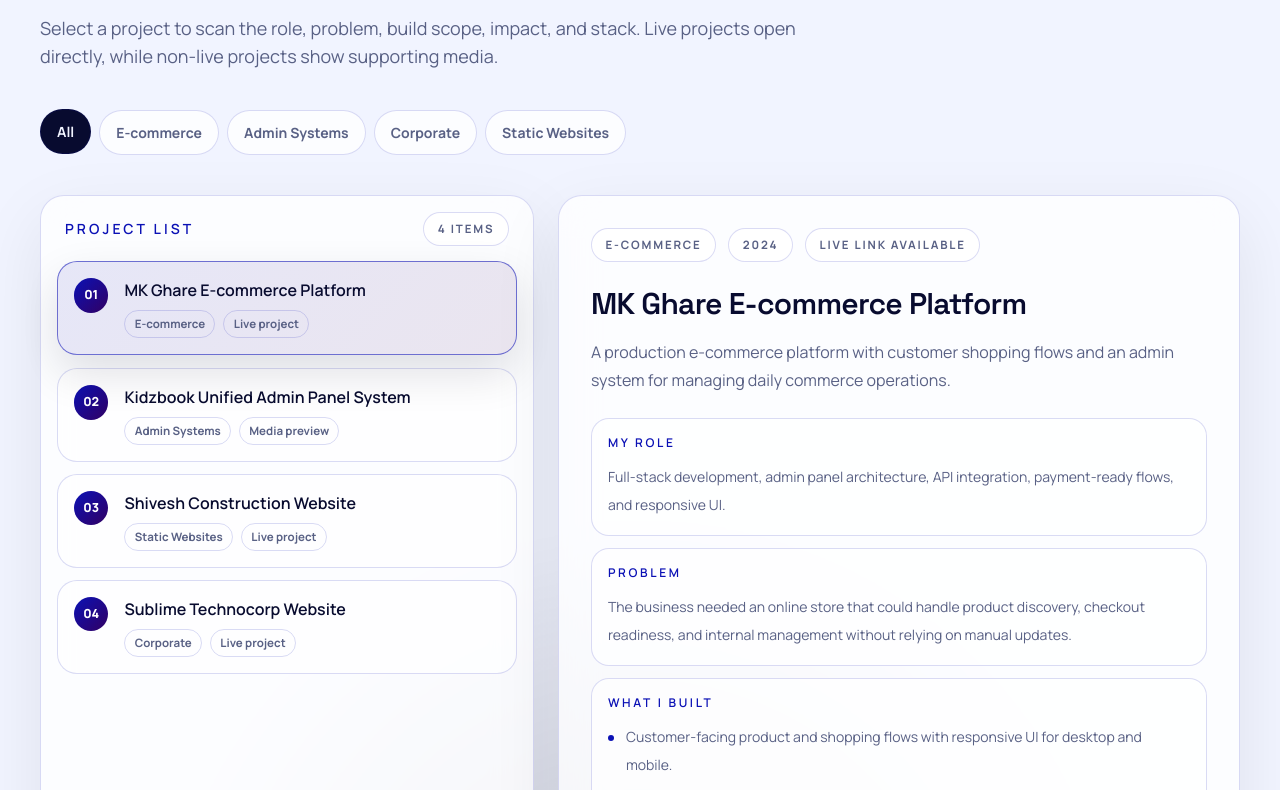
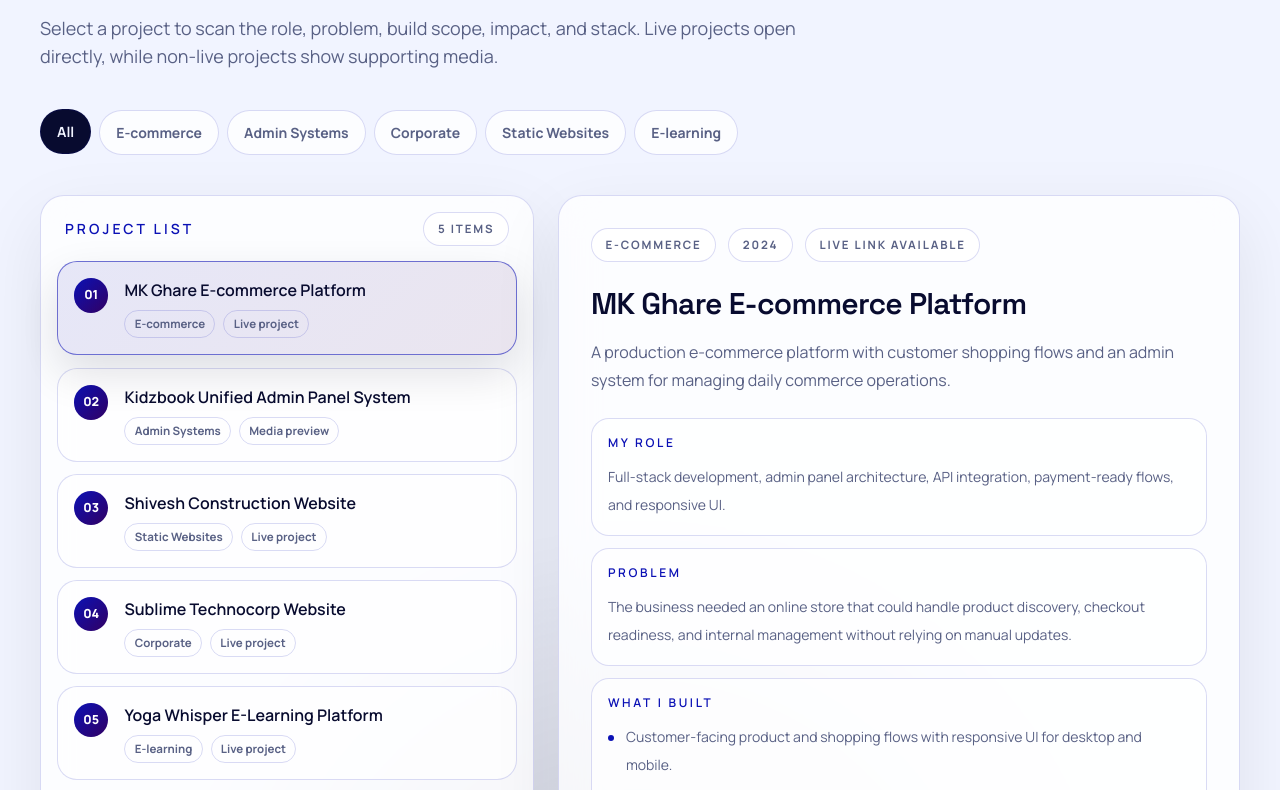
Before and after one commit to tushar163/Tushar-singh-Portfolio, a Next.js app: page / in a window 1280 px wide. Shown: the part 3710-4500 px from the top of the page. Built offline with nearby package versions, Linux system fonts and the light colour scheme.

Commit message:
Add E-learning category and project details for Yoga Whisper platform

```diff
--- a/src/data/portfolio.ts
+++ b/src/data/portfolio.ts
@@ -3,7 +3,8 @@
   | "E-commerce"
   | "Admin Systems"
   | "Corporate"
-  | "Static Websites";
+  | "Static Websites"
+  | "E-learning";
 
 export type MediaType = "image" | "video" | "visual";
 
@@ -112,6 +113,7 @@
   "Admin Systems",
   "Corporate",
   "Static Websites",
+  "E-learning",
 ];
 
 export const projects = [
@@ -201,6 +203,27 @@
     mediaType: "visual" as MediaType,
     liveUrl: "https://sublimetechnocorp.com",
   },
+  {
+    title: "Yoga Whisper E-Learning Platform",
+    category: "E-learning" as ProjectCategory,
+    year: "2025",
+    stack: ["Next.js", "React.js", "Node.js", "Express", "Prisma", "MongoDB", "Razorpay", "JWT Auth"],
+    summary:
+      "A full-stack yoga course platform with a consumer-facing website for course browsing, enrollment, and video learning, paired with an admin dashboard for managing courses, users, enrollments, payments, and blog content.",
+    role:
+      "Full-stack development across all three codebases — backend REST API with Express and Prisma, consumer frontend with Next.js, and admin dashboard with data tables and analytics.",
+    problem:
+      "The client needed a complete online yoga course platform to sell video-based courses with payment processing, enrollment tracking, and centralized content management without relying on third-party platforms.",
+    built: [
+      "REST API backend with Express, Prisma, MongoDB, JWT authentication, Razorpay payment integration, and Swagger documentation.",
+      "Consumer-facing frontend with course catalog, video lesson player, progress tracking, Razorpay checkout, blog, and responsive design.",
+      "Admin dashboard with CRUD management for courses, lessons, users, enrollments, payments, and blog posts, plus KPI analytics and rich text editing.",
+    ],
+    impact:
+      "Delivered a production-ready e-learning system enabling course sales, automated enrollment, secure payment processing, and centralized admin management across a unified platform.",
+    mediaType: "visual" as MediaType,
+    liveUrl: "https://yoga-wisper-front.vercel.app/",
+  },
 ];
 
 export const folderStructure = `src/
```
